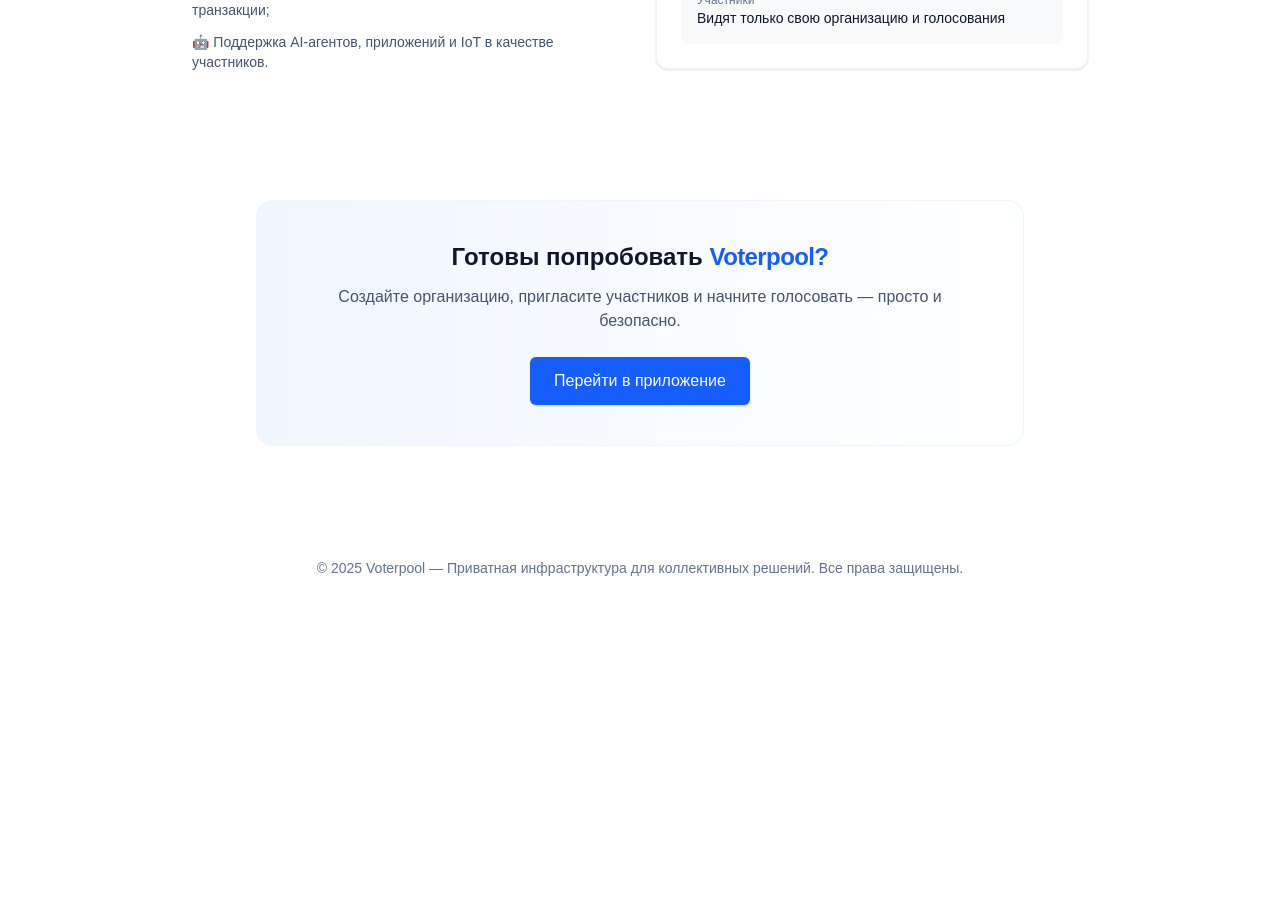
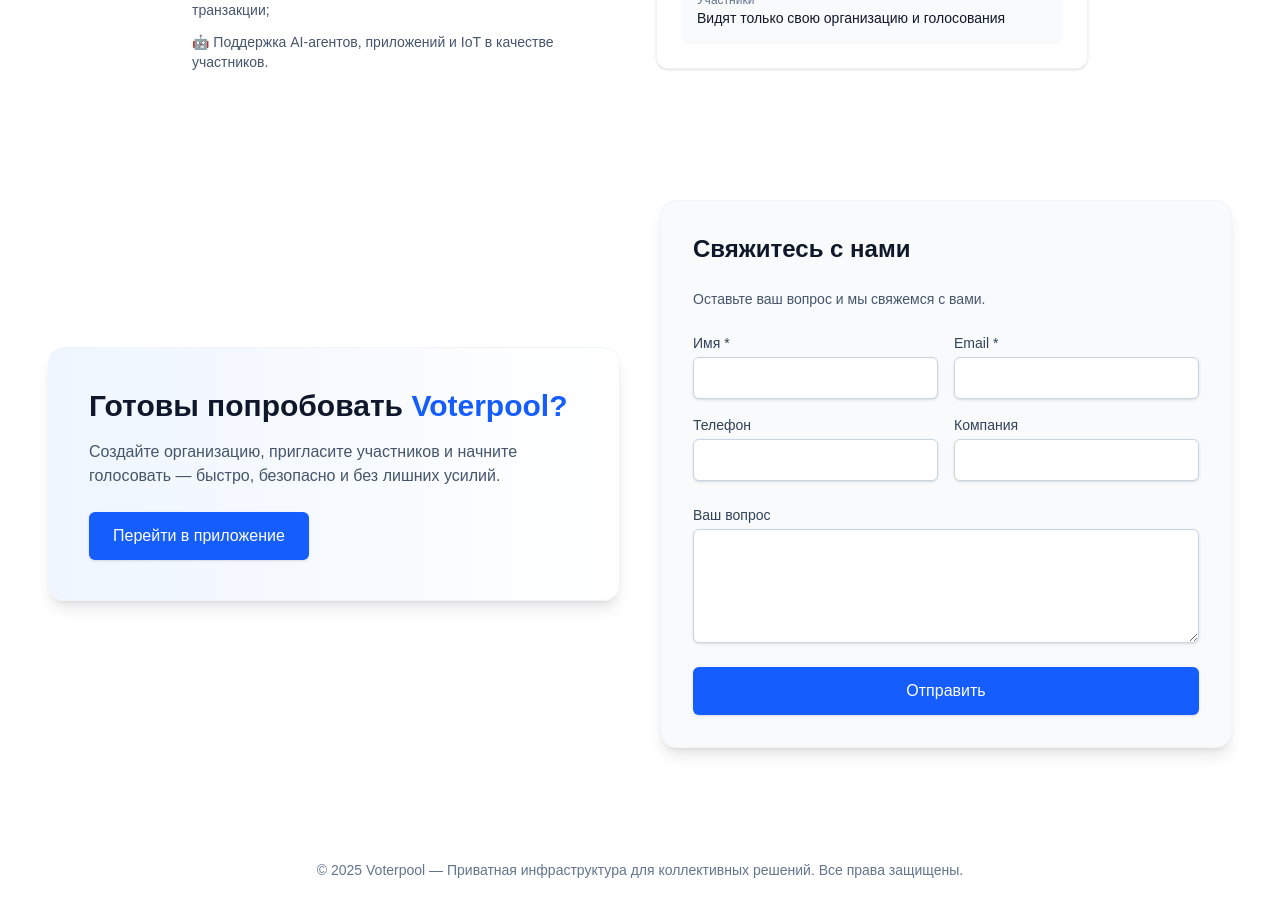
Before and after one commit to VoterPool/landing, a Next.js app: page / in a window 1280 px wide. Shown: the part 2480-3396 px from the top of the page. Before the commit the page ends 3106 px from the top, so only its background shows below. Built offline with nearby package versions, Linux system fonts and the light colour scheme.

Commit message:
chore: add contact form

```diff
--- a/app/page.tsx
+++ b/app/page.tsx
@@ -1,3 +1,4 @@
+import ContactForm from '@/components/ContactForm';
 import HeroClient from '@/components/HeroClient';
 import Image from 'next/image';
 import Link from 'next/link';
@@ -154,7 +155,7 @@
 
           <a
             href="/app"
-            className="inline-flex items-center gap-2 bg-blue-600 text-white px-4 py-2 rounded-lg shadow hover:bg-blue-700 focus:outline-none focus:ring-2 focus:ring-blue-300"
+            className="inline-flex items-center gap-2 bg-blue-600 text-white px-4 py-2 rounded-lg shadow hover:bg-blue-700 focus:outline-none focus:ring-2 focus:ring-blue-300 pointer-events-none"
           >
             Перейти в приложение
           </a>
@@ -346,8 +347,10 @@
           </div>
         </section>
 
+        <ContactForm />
+
         {/* CTA */}
-        <section className="py-16">
+        {/* <section className="py-16">
           <div className="max-w-3xl mx-auto text-center bg-gradient-to-r from-blue-50 to-white rounded-2xl p-10 border border-slate-100">
             <h4 className="text-2xl font-semibold">
               Готовы попробовать{' '}
@@ -366,15 +369,15 @@
               >
                 Перейти в приложение
               </a>
-              {/* <a
+              <a
                 href="/docs"
                 className="inline-flex items-center gap-2 px-6 py-3 rounded-md border border-slate-200 text-slate-700"
               >
                 Документация
-              </a> */}
+              </a>
             </div>
           </div>
-        </section>
+        </section> */}
 
         <footer className="py-12 text-center text-sm text-slate-500">
           <div className="max-w-4xl mx-auto">
--- /dev/null
+++ b/components/ContactForm.tsx
@@ -0,0 +1,148 @@
+'use client';
+import React, { JSX, useState } from 'react';
+
+export default function ContactForm(): JSX.Element {
+  const [form, setForm] = useState({
+    name: '',
+    email: '',
+    phone: '',
+    company: '',
+    message: '',
+  });
+
+  const handleChange = (
+    e: React.ChangeEvent<HTMLInputElement | HTMLTextAreaElement>
+  ) => {
+    setForm({ ...form, [e.target.name]: e.target.value });
+  };
+
+  const handleSubmit = (e: React.FormEvent) => {
+    e.preventDefault();
+
+    if (!form.name || !form.email) {
+      alert('Пожалуйста, заполните обязательные поля: Имя и Email.');
+      return;
+    }
+
+    const subject = encodeURIComponent('Новое сообщение с сайта Voterpool');
+    const body = encodeURIComponent(
+      `Имя: ${form.name}\nEmail: ${form.email}\nТелефон: ${form.phone}\nКомпания: ${form.company}\nКомментарий: ${form.message}`
+    );
+
+    window.location.href = `mailto:g810bAKO@yandex.com?subject=${subject}&body=${body}`;
+  };
+
+  return (
+    <section className="py-16">
+      <div className="max-w-7xl mx-auto px-6">
+        <div className="grid grid-cols-1 lg:grid-cols-2 gap-10 items-center">
+          {/* Левый CTA-блок */}
+          <div className="bg-gradient-to-r from-blue-50 to-white rounded-2xl p-10 border border-slate-100 shadow-lg">
+            <h4 className="text-3xl font-semibold">
+              Готовы попробовать{' '}
+              <span className="text-blue-600">Voterpool?</span>
+            </h4>
+            <p className="mt-4 text-slate-600">
+              Создайте организацию, пригласите участников и начните голосовать —
+              быстро, безопасно и без лишних усилий.
+            </p>
+            <div className="mt-6 flex flex-wrap gap-4">
+              <a
+                href="/app"
+                className="inline-flex items-center gap-2 bg-blue-600 text-white px-6 py-3 rounded-md font-medium shadow hover:bg-blue-700 transition pointer-events-none"
+              >
+                Перейти в приложение
+              </a>
+            </div>
+          </div>
+
+          {/* Правая форма */}
+          <form
+            onSubmit={handleSubmit}
+            className="bg-slate-50 p-8 rounded-2xl shadow-lg border border-slate-100 space-y-6"
+          >
+            <h4 className="text-2xl font-semibold text-slate-900">
+              Свяжитесь с нами
+            </h4>
+            <p className="text-slate-600 text-sm">
+              Оставьте ваш вопрос и мы свяжемся с вами.
+            </p>
+
+            <div className="grid grid-cols-1 sm:grid-cols-2 gap-4">
+              <div>
+                <label className="block text-sm font-medium text-slate-700">
+                  Имя *
+                </label>
+                <input
+                  type="text"
+                  name="name"
+                  value={form.name}
+                  onChange={handleChange}
+                  required
+                  className="bg-white mt-1 block w-full rounded-md border border-slate-300 px-4 py-2 text-slate-900 shadow-sm focus:ring-blue-500 focus:border-blue-500"
+                />
+              </div>
+              <div>
+                <label className="block text-sm font-medium text-slate-700">
+                  Email *
+                </label>
+                <input
+                  type="email"
+                  name="email"
+                  value={form.email}
+                  onChange={handleChange}
+                  required
+                  className="bg-white mt-1 block w-full rounded-md border border-slate-300 px-4 py-2 text-slate-900 shadow-sm focus:ring-blue-500 focus:border-blue-500"
+                />
+              </div>
+              <div>
+                <label className="block text-sm font-medium text-slate-700">
+                  Телефон
+                </label>
+                <input
+                  type="tel"
+                  name="phone"
+                  value={form.phone}
+                  onChange={handleChange}
+                  className="bg-white mt-1 block w-full rounded-md border border-slate-300 px-4 py-2 text-slate-900 shadow-sm focus:ring-blue-500 focus:border-blue-500"
+                />
+              </div>
+              <div>
+                <label className="block text-sm font-medium text-slate-700">
+                  Компания
+                </label>
+                <input
+                  type="text"
+                  name="company"
+                  value={form.company}
+                  onChange={handleChange}
+                  className="bg-white mt-1 block w-full rounded-md border border-slate-300 px-4 py-2 text-slate-900 shadow-sm focus:ring-blue-500 focus:border-blue-500"
+                />
+              </div>
+            </div>
+
+            <div>
+              <label className="block text-sm font-medium text-slate-700">
+                Ваш вопрос
+              </label>
+              <textarea
+                name="message"
+                value={form.message}
+                onChange={handleChange}
+                rows={4}
+                className="bg-white mt-1 block w-full rounded-md border border-slate-300 px-4 py-2 text-slate-900 shadow-sm focus:ring-blue-500 focus:border-blue-500"
+              />
+            </div>
+
+            <button
+              type="submit"
+              className="w-full inline-flex justify-center items-center gap-2 bg-blue-600 text-white px-6 py-3 rounded-md font-medium shadow hover:bg-blue-700 focus:outline-none focus:ring-2 focus:ring-blue-300 transition"
+            >
+              Отправить
+            </button>
+          </form>
+        </div>
+      </div>
+    </section>
+  );
+}
--- a/components/HeroClient.tsx
+++ b/components/HeroClient.tsx
@@ -82,7 +82,7 @@
         >
           <a
             href="/app"
-            className="inline-flex items-center gap-2 bg-blue-600 text-white px-5 py-3 rounded-md font-medium shadow hover:bg-blue-700 transition"
+            className="inline-flex items-center gap-2 bg-blue-600 text-white px-5 py-3 rounded-md font-medium shadow hover:bg-blue-700 transition pointer-events-none"
           >
             Открыть приложение
           </a>
```
